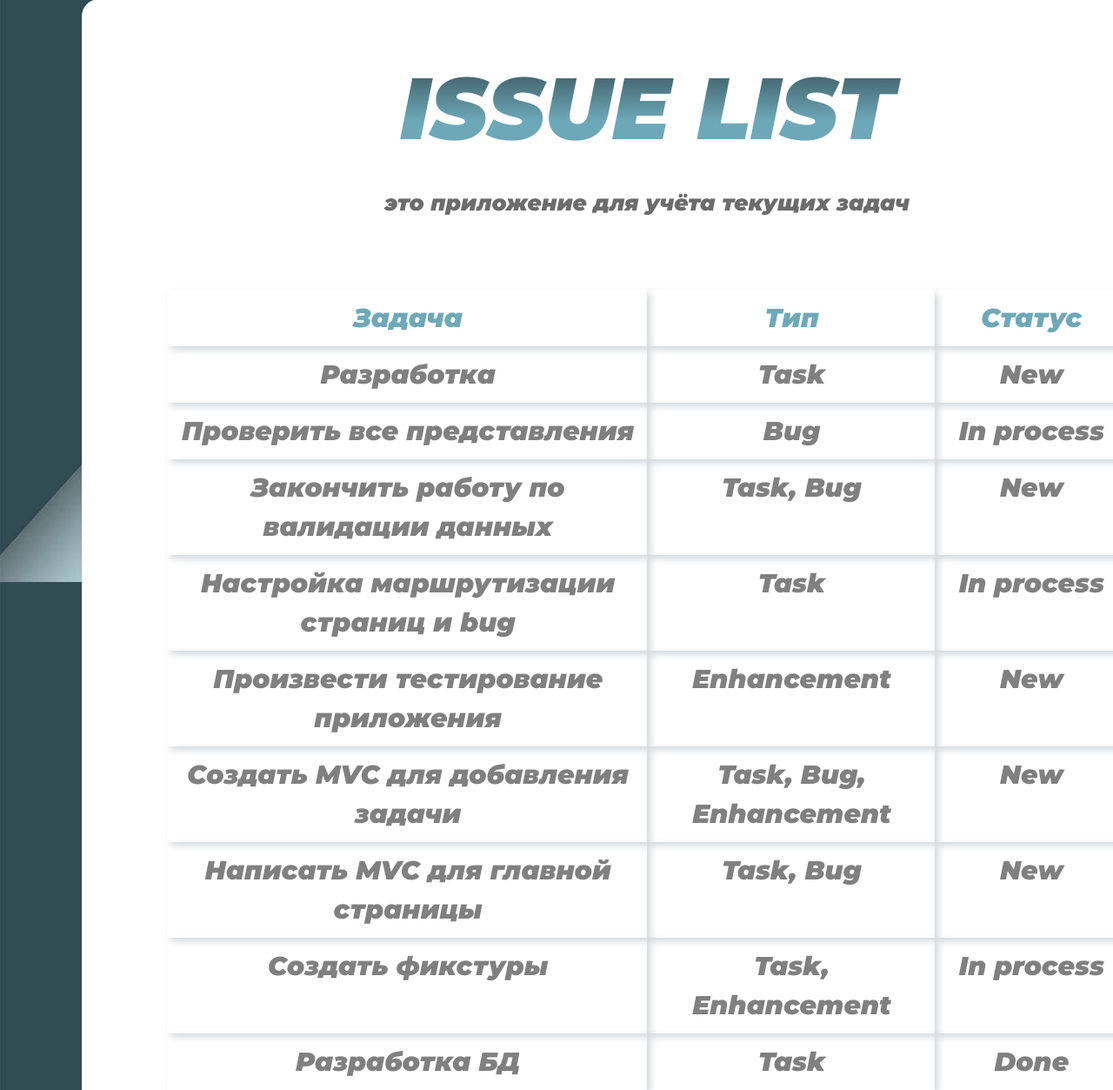
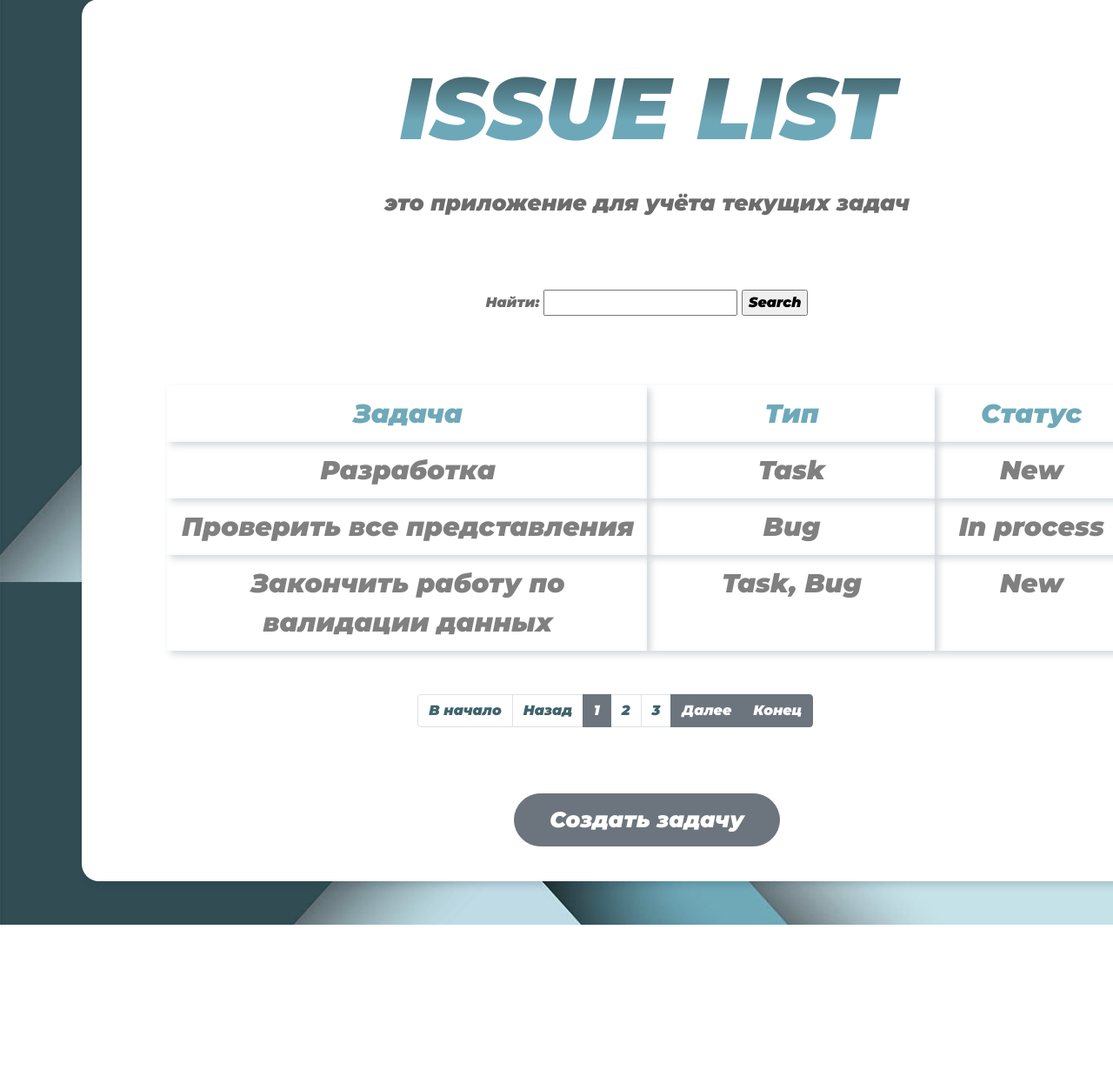
Before and after one commit to asmossunov/homework_70_anton_mosunov, a Django app: page / in a window 1280 px wide; the page is wider, and only the part inside the window is pictured. Shown: the part 131-1384 px from the top of that part at 87% size. After the commit the page ends 1194 px from the top of that part, so only its background shows below. Run offline with Django 3.2, Linux system fonts and the light colour scheme; data comes from the database, SQL or seed files in the repository; some libraries are stand-ins or nearby versions.

Commit message:
Реализация поиска на странице. Пагинация.
Произведена новая реализация IndexView.
Создана форма для поиска - класс FindForm в файле forms.py
Созданы частичные шаблоны формы поиска и пагинации search.html и pagination.html
Частичные шаблоны добавлены на страницу index.html через include
Обновлен файл стилей

```diff
--- a/issue_tracker/static/styles/main.css
+++ b/issue_tracker/static/styles/main.css
@@ -204,3 +204,22 @@ body {
 .menu a:hover {
     color: #bbd6dc;
 }
+
+.page-item.active .page-link{
+    color: white;
+    background-color: #6c757d;
+    border-color: #6c757d;
+}
+
+.page-link{
+    color: #3f636c;
+}
+
+.pagination{
+    margin-top: 50px;
+}
+
+.search-form{
+    color: #6c6c6c;
+    margin-bottom: 80px;
+}
--- a/issue_tracker/tracker/forms.py
+++ b/issue_tracker/tracker/forms.py
@@ -35,5 +35,6 @@ class TaskForm(forms.ModelForm):
 
             }
 
+
 class SearchForm(forms.Form):
     search = forms.CharField(max_length=100, required=False, label='Найти')
--- a/issue_tracker/tracker/templates/index.html
+++ b/issue_tracker/tracker/templates/index.html
@@ -10,6 +10,12 @@
             <div class="head_text heading text-center">
                 <p class="main-title-home">ISSUE LIST</p>
                 <p class="about-game">это приложение для учёта текущих задач</p>
+            </div>
+
+            <div class="row justify-content-center">
+                <div class="col-5 search-form">
+                    {% include 'partials/search.html' %}
+                </div>
             </div>
 
             <div class="row justify-content-center text-center">
@@ -56,6 +62,14 @@
                 {% endfor %}
             </div>
 
+            <div class="row justify-content-center">
+                <div class="col-5">
+                    {% if is_paginated %}
+                        {% include 'partials/pagination.html' %}
+                    {% endif %}
+                </div>
+            </div>
+
             <form action="{% url 'task_add' %}" method="GET">
                 <div class="row justify-content-center">
                     <div class="col-10 text-center">
--- /dev/null
+++ b/issue_tracker/tracker/templates/partials/pagination.html
@@ -0,0 +1,51 @@
+<nav aria-label="...">
+    <ul class="pagination">
+        {% if page_obj.has_previous %}
+            <li class="page-item active">
+                <a class="page-link" href="?{% if query %}{{ query }}{% endif %}" tabindex="-1">Начало</a>
+            </li>
+
+            <li class="page-item active">
+                <a class="page-link" href="?{% if query %}{{ query }}{% endif %}&page={{ page_obj.previous_page_number }}" tabindex="-1">Назад</a>
+            </li>
+        {% else %}
+            <li class="page-item">
+                <a class="page-link" href="#" tabindex="-1">В начало</a>
+            </li>
+            <li class="page-item">
+                <a class="page-link" href="#" tabindex="-1">Назад</a>
+            </li>
+        {% endif %}
+
+        {% for p in paginator.page_range %}
+            {% if page_obj.number == p %}
+                <li class="page-item active">
+                    <a class="page-link" href="?page={{ p }}">{{ p }}</a>
+                </li>
+
+            {% else %}
+                <li class="page-item">
+                    <a class="page-link" href="?page={{ p }}">{{ p }}</a>
+                </li>
+            {% endif %}
+        {% endfor %}
+
+        {% if page_obj.has_next %}
+            <li class="page-item active">
+                <a class="page-link" href="?{% if query %}{{ query }}{% endif %}page={{ page_obj.next_page_number }}">Далее</a>
+            </li>
+            <li class="page-item active">
+                <a class="page-link" href="?{% if query %}{{ query }}{% endif %}page={{ page_obj.paginator.num_pages }}" >Конец</a>
+            </li>
+        {% else %}
+            <li class="page-item ">
+                <a class="page-link" href="#">Далее</a>
+            </li>
+            <li class="page-item ">
+                <a class="page-link" href="#">В конец</a>
+            </li>
+        {% endif %}
+
+
+  </ul>
+</nav>
--- /dev/null
+++ b/issue_tracker/tracker/templates/partials/search.html
@@ -0,0 +1,8 @@
+<form class="text-center" action="" method="GET">
+    <label for="{{ form.search.id_for_label }}">{{ form.search.label }}:</label>
+    {{ form.search }}
+    <input type="submit" value="Search">
+    {% for error in form.search.errors %}
+        <p class="form-error">{{ error }}</p>
+    {% endfor %}
+</form>
--- a/issue_tracker/tracker/views/base.py
+++ b/issue_tracker/tracker/views/base.py
@@ -22,7 +22,7 @@ class IndexView(ListView):
     model = Task
     context_object_name = 'tasks'
     ordering = ('-created_at',)
-    paginate_by = 10
+    paginate_by = 3
     paginate_orphans = 0
 
     def get(self, request, *args, **kwargs):
```
Also changed, not shown: issue_tracker/tracker/migrations/0001_initial.py (added).
